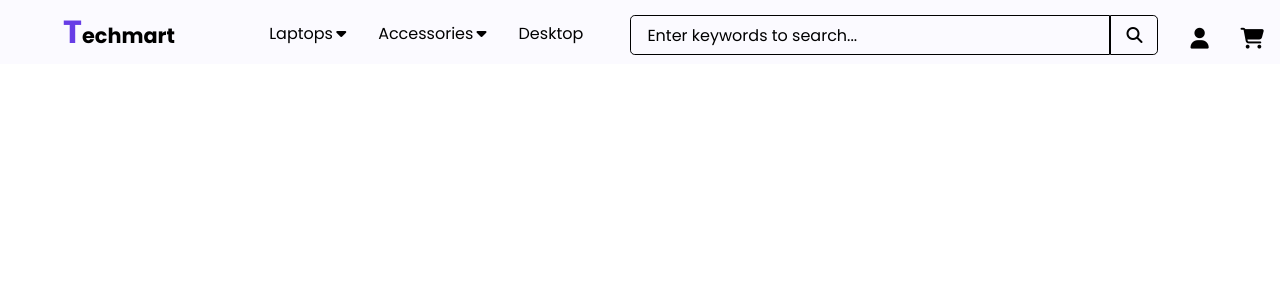
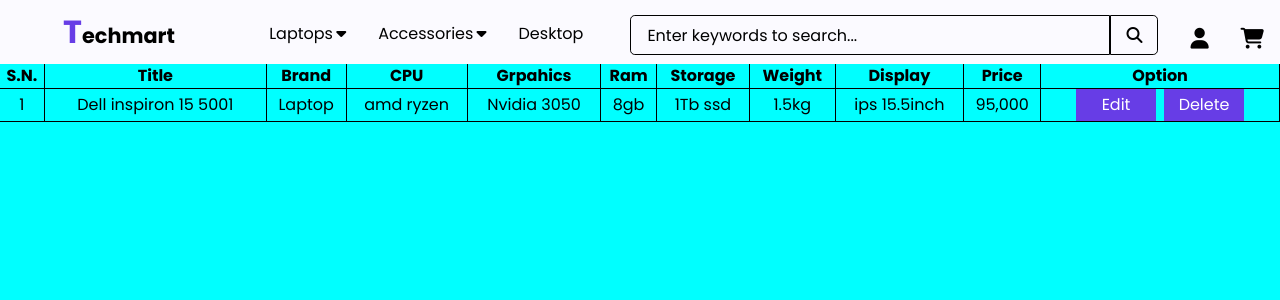
Before and after one commit to ishuduwal/4th-semester-Ecommerce, a React (Create React App) app in the folder client/: page /managelaptop in a window 1280 px wide. Shown: the top 300 px of the page. Built offline with nearby package versions, Linux system fonts and the light colour scheme.

Commit message:
fourth commit

```diff
--- a/client/public/index.html
+++ b/client/public/index.html
@@ -14,6 +14,7 @@
     <link rel="preconnect" href="https://fonts.googleapis.com">
     <link rel="preconnect" href="https://fonts.gstatic.com" crossorigin>
     <link href="https://fonts.googleapis.com/css2?family=Poppins:ital,wght@0,100;0,200;0,300;0,400;0,500;0,600;0,700;0,800;0,900;1,100;1,200;1,300;1,400;1,500;1,600;1,700;1,800;1,900&display=swap" rel="stylesheet">
+    <link href="https://fonts.googleapis.com/icon?family=Material+Icons" rel="stylesheet">
     <script src="https://kit.fontawesome.com/68ca6c3423.js" crossorigin="anonymous"></script>
     <script src="https://cdn.tailwindcss.com"></script>
     <!--
--- a/client/src/App.js
+++ b/client/src/App.js
@@ -10,6 +10,8 @@
 import { Laptopdetail } from './components/laptops/Laptopdetail';
 import { Accessoriesdetail } from './components/accesories/Accessoriesdetail';
 import { Desktopdetail } from './components/desktop/Desktopdetail';
+import { Product } from './components/admin/Product';
+import { User } from './components/admin/User';
 function App() {
   return (
     <>
@@ -27,6 +29,8 @@
         <Route path= '/laptopdetail' element={<Laptopdetail/>} />
         <Route path='/accessoriesdetail' element={<Accessoriesdetail/>}/>
         <Route path='/desktopdetail' element={<Desktopdetail/>}/>
+        <Route path='/managelaptop' element={<Product/>}/>
+        <Route path='/manageuser' element={<User/>}/>
      </Routes>
      </div>
       </Router>
--- /dev/null
+++ b/client/src/components/admin/Admin.css
@@ -0,0 +1,27 @@
+.product{
+    height: 100vh;
+    width: 100%;
+    background-color: aqua;
+    color: #000;
+    margin-top: 4rem;
+}
+.admin-laptop{
+    width: 100%;
+    overflow: scroll;
+}
+.admin-laptop > tr >td{
+    text-align: center;
+}
+.btn-edit{
+    margin-right: 0.5rem;
+}
+.laptop-btn{
+    height: 2rem;
+    width: 5rem;
+    background-color: #673de6;
+    color: #fff;
+}
+.admin-laptop, th, td{
+    border-right: 1px solid #000;
+    border-bottom: 1px solid #000;
+}
--- /dev/null
+++ b/client/src/components/admin/Product.jsx
@@ -0,0 +1,39 @@
+import React from 'react'
+import './Admin.css'
+export const Product = () => {
+  return (
+    <div className='product'>
+      <table className='admin-laptop'>
+        <tr>
+          <th>S.N.</th>
+          <th>Title</th>
+          <th>Brand</th>
+          <th>CPU</th>
+          <th>Grpahics</th>
+          <th>Ram</th>
+          <th>Storage</th>
+          <th>Weight</th>
+          <th>Display</th>
+          <th>Price</th>
+          <th className='opt-btn'>Option</th>
+        </tr>
+        <tr>
+          <td>1</td>
+          <td>Dell inspiron 15 5001</td>
+          <td>Laptop</td>
+          <td>amd ryzen</td>
+          <td>Nvidia 3050</td>
+          <td>8gb</td>
+          <td>1Tb ssd</td>
+          <td>1.5kg</td>
+          <td>ips 15.5inch</td>
+          <td>95,000</td>
+          <td>
+            <button className='laptop-btn btn-edit'>Edit</button>
+            <button className='laptop-btn'>Delete</button>
+          </td>
+        </tr>
+      </table>
+    </div>
+  )
+}
--- /dev/null
+++ b/client/src/components/admin/User.jsx
@@ -0,0 +1,7 @@
+import React from 'react'
+
+export const User = () => {
+  return (
+    <div>User</div>
+  )
+}
--- a/client/src/components/navbar/Navbar.css
+++ b/client/src/components/navbar/Navbar.css
@@ -199,3 +199,23 @@
         gap:1rem;
     }
 }
+.sidebar{
+    height: 100vh;
+    width:12rem;
+    position: fixed;
+    right: 0;
+    top: 4rem;
+    background-color: rgb(221, 210, 210);
+    z-index: 100;
+    padding: 2rem 0 0 2rem;
+}
+.logout, .manage-item{
+    background-color: #673de6;
+    color: #fff;
+    height: 2rem;
+    width: 8rem;
+    border-radius: 0.3rem;
+    transition: 0.3s;
+    font-size: 1rem;
+    margin-bottom: 2rem;
+}
--- a/client/src/components/navbar/Navbar.jsx
+++ b/client/src/components/navbar/Navbar.jsx
@@ -1,9 +1,15 @@
 import React, {useState} from 'react';
+import { useEffect } from 'react';
 import { Link, useNavigate } from "react-router-dom";
+import { Sidebar } from './Sidebar';
 export const Navbar = () => {
 
   const [clicked, setClicked] = useState(false);
   const navigate = useNavigate();
+  const [isUser, setIsUser] = useState(null);
+  const [isSidebar, setIsSidebar] = useState(false);
+
+
 
   const handleClick = () => {
     setClicked(!clicked);
@@ -23,6 +29,15 @@
     e.preventDefault();
     navigate('/desktop',{state:e.target.textContent})
   }
+  useEffect(() => {
+    const checkUser = () => {
+      var user = window.localStorage.getItem("user");
+      if (user) {
+        setIsUser(user)
+      }
+    }
+    checkUser();
+  },[])
   return (
     <>
     <nav>
@@ -61,12 +76,13 @@
     </div>
     <div className='search-section'>
         <div className='srch'>
-          <input type='text' placeholder='Enter keywords to search...' id='search'/>
+            <input type='text' placeholder='Enter keywords to search...' id='search' />
           <i className='fa fa-search'></i>
         </div>
         <div className='login-signup'>
             <div>
-             <Link to="/login"><i class="fa-solid fa-user"></i></Link>
+              { isUser ? <button onClick={()=>setIsSidebar(true)}><i class="large material-icons mb-2">account_circle</i></button>: <Link to="/login"><i class="fa-solid fa-user"></i></Link>}
+              {isSidebar ? <Sidebar setIsSidebar={ setIsSidebar } />: ""}
             </div>
             <div>
               <i class="fa-solid fa-cart-shopping"></i>
--- /dev/null
+++ b/client/src/components/navbar/Sidebar.jsx
@@ -0,0 +1,16 @@
+import React from 'react'
+import { Link } from 'react-router-dom'
+import './Navbar.css'
+export const Sidebar = ({setIsSidebar}) => {
+  return (
+    <div className='sidebar'>
+          <Link to="/managelaptop" onClick={()=>{setIsSidebar(false)}}>
+          <button className='manage-item'>Manage Laptop</button>
+          </Link>
+          <Link to="/manageuser" onClick={()=>{setIsSidebar(false)}}>
+          <button className='manage-item'>Manage User</button>
+          </Link>
+          <button className='logout'>Logout</button>
+    </div>
+  )
+}
--- a/client/src/components/navbar/user/Signin.jsx
+++ b/client/src/components/navbar/user/Signin.jsx
@@ -22,6 +22,7 @@
     const res =  await Login(user);
     setIsLogin(res);
     if (res == false) return;
+    window.localStorage.setItem("user",res)
     navigate('/');
     console.log(res)
   }
```
Also changed, not shown: 2 other files (tests, documents, lock files or other folders).
